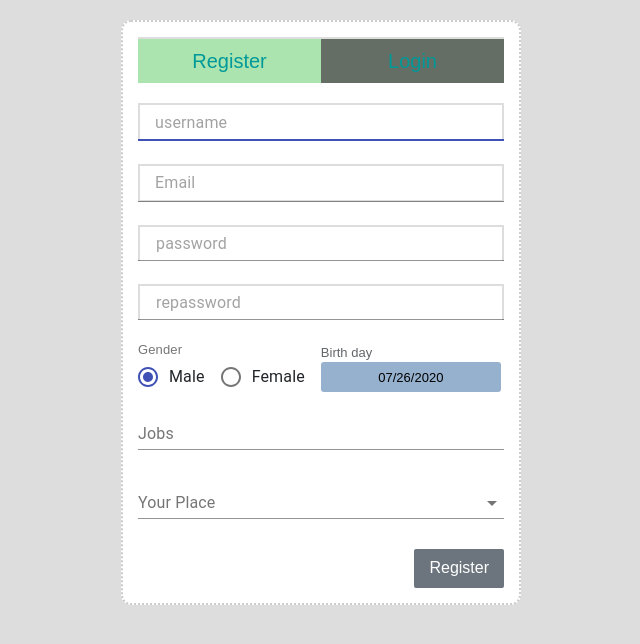
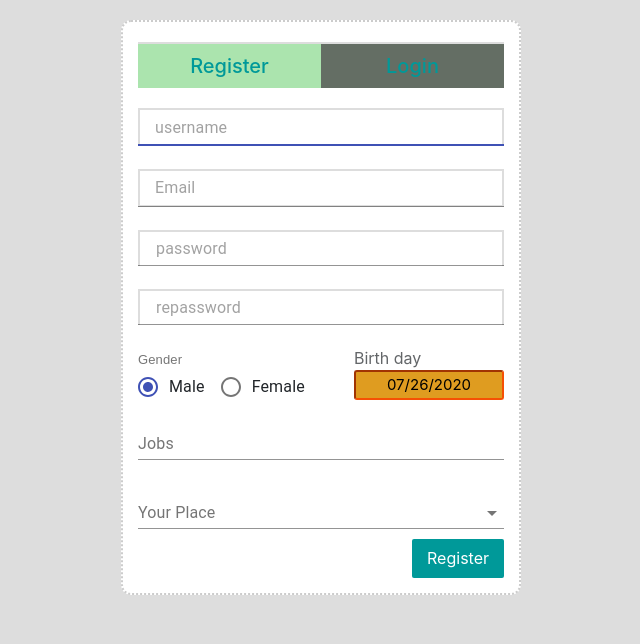
Before and after one commit to phz2712/24hnews.github.io, a React (Create React App) app: page / in a window 1280 px wide. Shown: the top 644 px of the page, without its empty margins (319-959 px from the left). Built offline with nearby package versions, Linux system fonts and the light colour scheme.

Commit message:
finish login react

```diff
--- a/package.json
+++ b/package.json
@@ -21,7 +21,8 @@
     "react-dom": "^16.13.1",
     "react-redux": "^7.2.1",
     "react-scripts": "3.4.1",
-    "redux": "^4.0.5"
+    "redux": "^4.0.5",
+    "styled-components": "^5.1.1"
   },
   "scripts": {
     "start": "react-scripts start",
--- a/src/components/Login.css
+++ /dev/null
@@ -1,111 +0,0 @@
-*{
-  padding: 0px;
-  margin: 0px;
-  font-family: sans-serif;
-  box-sizing: border-box;
-}
-.bg-contain{
-  width: 100%;
-  height: 100%;
-  position: absolute;
-  top: 0; left: 0; right: 0; bottom: 0;
-  background-color: #dddddd;
-}
-.container{
-  background: cover;
-  margin-left: auto;
-  margin-right: auto;
-}
-.login{
-  text-align: right;
-  width: 50%;
-  text-align: center;
-  padding-top: 10px;
-  padding-bottom: 10px;
-  background-color: #abe4ae;
-}
-.register{
-  text-align: left;
-  width: 50%;
-  text-align: center;
-  padding-bottom: 10px;
-  padding-top: 10px;
-  margin-left: 0px;
-  background-color: #646e64;
-}
-.login-form{
-  width: 100%;
-  max-width: 400px;
-  margin: 20px auto;
-  background-color: #ffffff;
-  padding: 15px;
-  border: 2px dotted #cccccc;
-  border-radius: 10px;
-  height: auto;
-}
-
-
-h1{
-  color: #009999;
-  font-size: 20px;
-  margin-bottom: 20px;
-}
-.user-box{
-  width: 100%
-}
-.user-box input{
-  padding: 7.5px 15px;
-  width: 100%;
-  border: 1px solid #cccccc;
-  outline: none;
-  margin-top: 0px;
-  border: 2px solid #dddddd;
-}
-.password-box{
-  width: 100%
-}
-.password-box input{
-  padding: 7.5px 16px;
-  width: 100%;
-  border: 1px solid #cccccc;
-  outline: none;
-  margin-top: -5px;
-  border: 2px solid #dddddd;
-  border-right: none;
-  border-bottom: none;
-}
-.row{
-  margin-top: 0px;
-  border: 1px solid #cccccc;
-  padding: 0px 0px;
-  border: 2px solid #dddddd;
-  margin-left: 0px;
-  margin-right: 0px;
-  border-bottom: none;
-  border-left: none;
-  border-right: none;
-  margin-bottom: 0px;
-}
-
-.icon{
-  padding: 18px 8px;
-  margin-top: -2px;
-  border: 1px solid #cccccc;
-  border: 2px solid #dddddd;
-  border-left: none;
-  border-bottom: none;
-  outline: none;
-}
-.btnl-box{
-  text-align: right;
-  margin-top: 0px;
-}
-.btnl-box button{
-  margin-top: 0px;
-  padding: 7.5px 15px;
-  border-radius: 2px;
-  background-color: #009999;
-  color: #ffffff;
-  border: none;
-  outline: none;
-}
--- a/src/components/Register.css
+++ /dev/null
@@ -1,142 +0,0 @@
-
-.bg-contain{
-  width: 100%;
-  height: 100%;
-  background-color: #dddddd;
-}
-
-
-.loginr{
-  text-align: right;
-  width: 50%;
-  text-align: center;
-  padding-top: 10px;
-  padding-bottom: 10px;
-  background-color: #646e64;
-}
-.registerr{
-  text-align: left;
-  width: 50%;
-  text-align: center;
-  padding-bottom: 10px;
-  padding-top: 10px;
-  margin-left: 0px;
-  background-color: #abe4ae;
-}
-.login-form{
-  width: 100%;
-
-  margin: 20px auto;
-  background-color: #ffffff;
-  padding: 15px;
-  border: 2px dotted #cccccc;
-  border-radius: 10px;
-  height: auto;
-}
-.row{
-  margin-top: 5px;
-  border: 1px solid #cccccc;
-  padding: 0px 0px;
-  border: 2px solid #dddddd;
-  margin-left: 0px;
-  margin-right: 0px;
-  border-bottom: none;
-  border-left: none;
-  border-right: none;
-  margin-bottom: 0px;
-}
-
-h1{
-  color: #009999;
-  font-size: 20px;
-  margin-bottom: 20px;
-}
-.userr-box{
-  width: 100%
-}
-.userr-box input{
-  padding: 7.5px 15px;
-  width: 100%;
-  border: 1px solid #cccccc;
-  outline: none;
-  margin-top: 0px;
-  border: 2px solid #dddddd;
-  margin-left: auto;
-}
-.inline{
-  width: 100%
-}
-.passwordr-box{
-  width: 100%
-}
-.passwordr-box input{
-  padding: 7.5px 16px;
-  width: 100%;
-  border: 1px solid #cccccc;
-  outline: none;
-  margin-top: 0px;
-  border: 2px solid #dddddd;
-  border-bottom: none;
-}
-.job-box{
-  margin-bottom: 0px;
-  width: 100%;
-  outline: none;
-  margin-top: -20px;
-  border-bottom: none;
-  padding: 0px;
-}
-
-.flex{
-  display: inline-flex;
-  flex-direction: column;
-  margin-left: 0px;
-}
-.label{
-  opacity: 0.7;
-  margin-top: -7px;
-}
-.birth-box{
-  padding: 7.5px 15px;
-  width: auto;
-  max-width: 180px;
-  outline: none;
-  height: 30px;
-  margin-top: 0px;
-  text-align: center;
-  border-radius: 3px;
-  border: none;
-  background-color: #95b1ce;
-
-
-}
-.gender{
-  border: 1px dotted #24977a;
-  border-radius: 5px;
-  width: auto;
-  margin-left: 15px;
-  padding: 8px 0px;
-}
-
-.icon{
-  padding: 18px 8px;
-  margin-top: -2px;
-  border: 1px solid #cccccc;
-  border: 2px solid #dddddd;
-  border-left: none;
-  border-bottom: none;
-  outline: none;
-}
-.btn-box{
-  text-align: right;
-  margin-top: 10px;
-}
-.btn-box button{
-  margin-top: 20px;
-  padding: 7.5px 15px;
-  border-radius: 2px;
-  background-color: #009999;
-  color: #ffffff;
-  border: none;
-  outline: none;
-}
--- a/src/components/login&register.js
+++ b/src/components/login&register.js
@@ -1,5 +1,5 @@
 import React, {useState,} from "react";
-import './Register.css';
+import './styleRegister.js';
 import Register from './register';
 import Login2 from './login2';
 import Login from './login';
--- a/src/components/register.js
+++ b/src/components/register.js
@@ -2,7 +2,7 @@ import React, {useState, useReducer, useEffect} from "react";
 import { makeStyles } from "@material-ui/core/styles";
 import {TextField, Select, Input, MenuItem, InputLabel, FormControlLabel, Radio,
 RadioGroup, FormControl, FormLabel, Typography} from "@material-ui/core";
-import './Register.css';
+import './styleRegister.js';
 import Autocomplete from '@material-ui/lab/Autocomplete';
 import DatePicker from 'react-datepicker';
 import 'react-datepicker/dist/react-datepicker.css';
@@ -10,6 +10,8 @@ import { getYear, getMonth } from "date-fns";
 import range from "lodash/range";
 import { connect } from 'react-redux'
 import * as action from '../actions'
+import {StyleDiv, Styleh1} from "./styleRegister";
+import "../index.css";
 
 const useStyles = makeStyles(theme => ({
   root:
@@ -29,6 +31,8 @@ const useStyles = makeStyles(theme => ({
   {
     fontSize:13,
     textAlign:'left',
+    width:"60%",
+    padding:"15px"
   },
   textField:
   {
@@ -52,7 +56,7 @@ const citis = [
   ,"Tây Ninh", "An Giang","Bạc Liêu","Bến Tre","Cà Mau","Cần Thơ","Đồng Tháp","Hậu Giang","Kiên Giang","Long An"
   ,"Sóc Trăng","Tiền Giang","Trà Vinh","Vĩnh Long"
 ];
-const years = range(1990, getYear(new Date()) + 1);
+const years = range(1900, getYear(new Date()) + 1);
 const months = [
   "January",
   "February",
@@ -261,14 +265,14 @@ function Register(props) {
   }
 
   return (
-      <div className="bg-contain">
-          <div onSubmit={handleSubmit} className="login-form">
+      <StyleDiv className="bg-contain">
+          <StyleDiv onSubmit={handleSubmit} className="login-form">
             <form method="post">
-              <div className="row">
-                <h1 type="button" className="registerr">Register</h1>
-                <h1 type="button" onClick={onlogin} className="loginr">Login</h1>
-              </div>
-              <div className="userr-box">
+              <StyleDiv className="row">
+                <Styleh1 type="button" className="registerr">Register</Styleh1>
+                <Styleh1 type="button" onClick={onlogin} className="loginr">Login</Styleh1>
+              </StyleDiv>
+              <StyleDiv className="userr-box">
                 <TextField
                   className     ="userr-box"
                   error         ={user.err1}
@@ -288,8 +292,8 @@ function Register(props) {
                   helperText    ={user.warninge}
                   inputProps    ={{ maxLength: 40,}}
                 />
-              </div>
-              <div className="passwordr-box">
+              </StyleDiv>
+              <StyleDiv className="passwordr-box">
                 <TextField
                   className     ="passwordr-box"
                   error         ={user.err2}
@@ -310,11 +314,10 @@ function Register(props) {
                   helperText  ={user.warning3}
                   inputProps  ={{maxLength: 10,}}
                 />
-              </div>
-              <div className="info">
+              </StyleDiv>
+              <StyleDiv className="info">
                 <i />
-                <div className="inline">
-                  <div className={classes.formcontrollabel} style={{border:'none'}}>
+                <div className="row">
                     <FormControl className="gender" component="fieldset">
                       <FormLabel className={classes.formlabel} component="legend">Gender</FormLabel>
                       <RadioGroup
@@ -342,8 +345,8 @@ function Register(props) {
                       />
                       </RadioGroup>
                     </FormControl>
-                  <div className="flex">
-                  <div className="label">Birth day</div>
+                  <StyleDiv className="flex">
+                  <StyleDiv className="label">Birth day</StyleDiv>
                   <DatePicker
                     id        ="date"
                     label     ="Birthday"
@@ -360,7 +363,7 @@ function Register(props) {
                       nextMonthButtonDisabled}) =>
                     (
                       <div style={{margin: 10, display: "flex", justifyContent: "center"}}>
-                        <button onClick={decreaseMonth} disabled={prevMonthButtonDisabled}>
+                        <button onClick={decreaseMonth} type="button" disabled={prevMonthButtonDisabled}>
                           {"<"}
                         </button>
                         <select value={getYear(date)} onChange={({target: { value }}) => changeYear(value)}>
@@ -377,7 +380,7 @@ function Register(props) {
                                                   </option> ))
                           }
                         </select>
-                        <button onClick={increaseMonth} disabled={nextMonthButtonDisabled}>
+                        <button onClick={increaseMonth} type="button" disabled={nextMonthButtonDisabled}>
                           {">"}
                         </button>
                       </div>
@@ -388,10 +391,10 @@ function Register(props) {
                       onChange        ={d => {setbirth(d);}}
                       InputLabelProps ={{shrink: true, }}
                     />
-                  </div>
-                </div>
+                  </StyleDiv>
+
               </div>
-            </div>
+            </StyleDiv>
             <Autocomplete
               freeSolo
               id                ="free-solo-2-demo"
@@ -420,14 +423,14 @@ function Register(props) {
                 {citis.map((city) => (<MenuItem key={city} value={city}> {city} </MenuItem>))}
               </Select>
             </FormControl>
-            <div className="btn-box">
+            <StyleDiv className="btn-box">
               <button type="submit" className="btn-secondary" disabled={user.disabled}>
                 Register
               </button>
-            </div>
+            </StyleDiv>
           </form>
-        </div>
-      </div>
+        </StyleDiv>
+      </StyleDiv>
   );
 }
 const mapStateToProps = state =>{return{
--- /dev/null
+++ b/src/components/styleLogin.js
@@ -0,0 +1,108 @@
+import styled from 'styled-components'
+
+export const StyleDiv = styled.div`
+  &.bg-contain{
+    width: 100%;
+    height: 100%;
+    position: absolute;
+    top: 0; left: 0; right: 0; bottom: 0;
+    background-color: #dddddd;
+  }
+  &.container{
+    background: cover;
+    margin-left: auto;
+    margin-right: auto;
+  }
+  &.login-form{
+    width: 100%;
+    max-width: 400px;
+    margin: 20px auto;
+    background-color: #ffffff;
+    padding: 15px;
+    border: 2px dotted #cccccc;
+    border-radius: 10px;
+    height: auto;
+  }
+  &.row{
+    margin-top: 0px;
+    border: 1px solid #cccccc;
+    padding: 0px 0px;
+    border: 2px solid #dddddd;
+    margin-left: 0px;
+    margin-right: 0px;
+    border-bottom: none;
+    border-left: none;
+    border-right: none;
+    margin-bottom: 0px;
+  }
+  .btnl-box{
+  text-align: right;
+  margin-top: 0px;
+  }
+  .btnl-box button{
+    margin-top: 0px;
+    padding: 7.5px 15px;
+    border-radius: 2px;
+    background-color: #009999;
+    color: #ffffff;
+    border: none;
+    outline: none;
+  }
+  .user-box{
+  width: 100%
+}
+  .user-box input{
+  padding: 7.5px 15px;
+  width: 100%;
+  border: 1px solid #cccccc;
+  outline: none;
+  margin-top: 0px;
+  border: 2px solid #dddddd;
+}
+.password-box{
+  width: 100%
+}
+.password-box input{
+  padding: 7.5px 16px;
+  width: 100%;
+  border: 1px solid #cccccc;
+  outline: none;
+  margin-top: -5px;
+  border: 2px solid #dddddd;
+  border-right: none;
+  border-bottom: none;
+}
+.icon{
+  padding: 18px 8px;
+  margin-top: -2px;
+  border: 1px solid #cccccc;
+  border: 2px solid #dddddd;
+  border-left: none;
+  border-bottom: none;
+  outline: none;
+}
+`
+
+export const Styleh1 = styled.h1`
+  color: #009999;
+  font-size: 20px;
+  margin-bottom: 20px;
+  &.register{
+    text-align: left;
+    width: 50%;
+    text-align: center;
+    padding-bottom: 10px;
+    padding-top: 10px;
+    margin-left: 0px;
+    background-color: #646e64;
+  }
+  &.login{
+    text-align: right;
+    width: 50%;
+    text-align: center;
+    padding-top: 10px;
+    padding-bottom: 10px;
+    background-color: #abe4ae;
+  }
+}
+`
--- /dev/null
+++ b/src/components/styleRegister.js
@@ -0,0 +1,151 @@
+import styled from 'styled-components'
+
+export const StyleDiv = styled.div`
+  &.bg-contain{
+    width: 100%;
+    height: 100%;
+    position: absolute;
+    top: 0; left: 0; right: 0; bottom: 0;
+    background-color: #dddddd;
+  }
+  &.container{
+    background: cover;
+    margin-left: auto;
+    margin-right: auto;
+  }
+  &.login-form{
+    width: 100%;
+    max-width: 400px;
+    margin: 20px auto;
+    background-color: #ffffff;
+    padding: 15px;
+    border: 2px dotted #cccccc;
+    border-radius: 10px;
+    height: auto;
+  }
+  &.row{
+    margin-top: 5px;
+    border: 1px solid #cccccc;
+    padding: 0px 0px;
+    border: 2px solid #dddddd;
+    margin-left: 0px;
+    margin-right: 0px;
+    border-bottom: none;
+    border-left: none;
+    border-right: none;
+    margin-bottom: 0px;
+  }
+  .btn-box{
+  text-align: right;
+  margin-top: 0px;
+  }
+  .btn-box button{
+    margin-top: 10px;
+    padding: 7.5px 15px;
+    border-radius: 2px;
+    background-color: #009999;
+    color: #ffffff;
+    border: none;
+    outline: none;
+  }
+  .userr-box{
+  width: 100%
+}
+.userr-box input{
+  padding: 7.5px 15px;
+  width: 100%;
+  border: 1px solid #cccccc;
+  outline: none;
+  margin-top: 0px;
+  border: 2px solid #dddddd;
+  margin-left: auto;
+  }
+.row{
+  margin-top: 5px;
+  padding: 0px 0px;
+  margin-left: 0px;
+  margin-right: 0px;
+  margin-bottom: 0px;
+}
+.passwordr-box{
+  width: 100%
+}
+.passwordr-box input{
+  padding: 7.5px 16px;
+  width: 100%;
+  border: 1px solid #cccccc;
+  outline: none;
+  margin-top: 0px;
+  border: 2px solid #dddddd;
+  border-bottom: none;
+}
+.job-box{
+  margin-bottom: 0px;
+  width: 100%;
+  outline: none;
+  margin-top: -20px;
+  border-bottom: none;
+  padding: 0px;
+}
+.birth-box{
+  width: auto;
+  max-width: 150px;
+  outline: none;
+  height: 30px;
+  margin-top: 0px;
+  text-align: center;
+  border-radius: 3px;
+  font-size:15px;
+  background-color: rgb(223, 156, 32);
+  border-color: rgb(245, 80, 4);
+}
+
+.icon{
+  padding: 18px 8px;
+  margin-top: -2px;
+  border: 1px solid #cccccc;
+  border: 2px solid #dddddd;
+  border-left: none;
+  border-bottom: none;
+  outline: none;
+}
+  .inline{
+  width: 100%
+  }
+  &.flex{
+  display: inline-flex;
+  flex-direction: column;
+  text-align:left;
+  margin-left:auto
+  }
+  &.label{
+  opacity: 0.7;
+  margin-top: -7px;
+  }
+}
+`
+
+export const Styleh1 = styled.h1`
+  color: #009999;
+  font-size: 20px;
+  margin-bottom: 20px;
+  &.registerr{
+    text-align: left;
+    width: 50%;
+    text-align: center;
+    padding-bottom: 10px;
+    padding-top: 10px;
+    margin-left: 0px;
+    background-color: #abe4ae;
+  }
+  &.loginr{
+    text-align: right;
+    width: 50%;
+    text-align: center;
+    padding-top: 10px;
+    padding-bottom: 10px;
+    background-color: #646e64;
+  }
+
+}
+`
--- a/src/index.css
+++ b/src/index.css
@@ -10,4 +10,5 @@ body {
 code {
   font-family: source-code-pro, Menlo, Monaco, Consolas, 'Courier New',
     monospace;
+
 }
--- a/src/index.js
+++ b/src/index.js
@@ -1,6 +1,5 @@
 import React from 'react';
 import ReactDOM from 'react-dom';
-import './index.css';
 import App from './App';
 import * as serviceWorker from './serviceWorker';
 import { Provider } from 'react-redux';
```
Also changed, not shown: src/components/login.js (+44 -19 lines), 1 other file (tests, documents, lock files or other folders).
